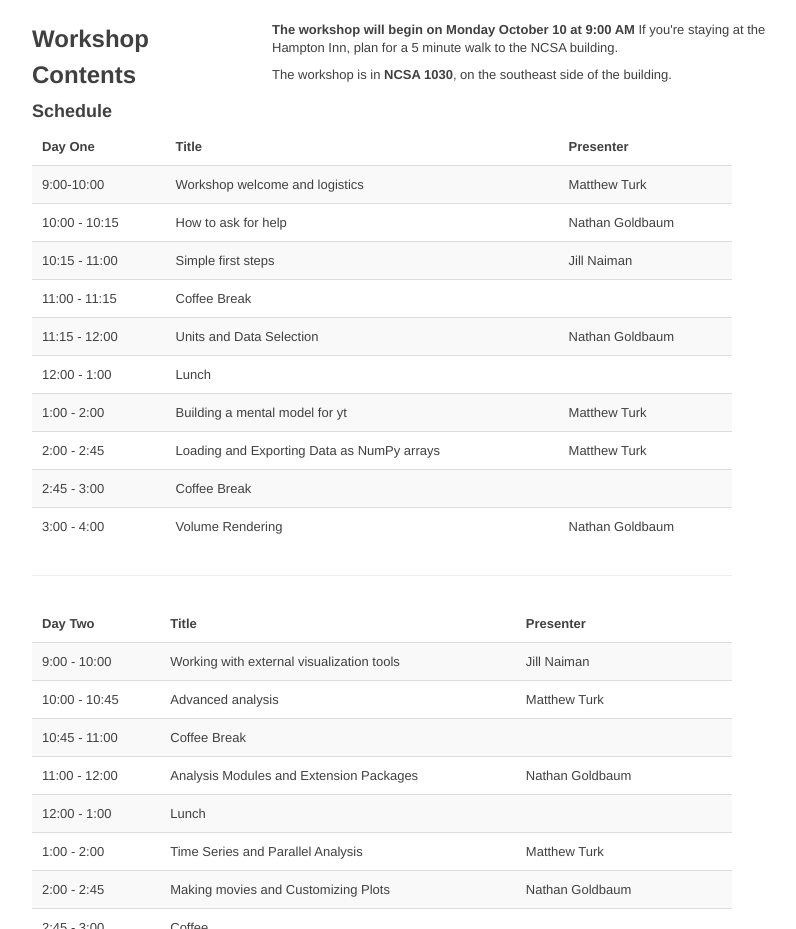
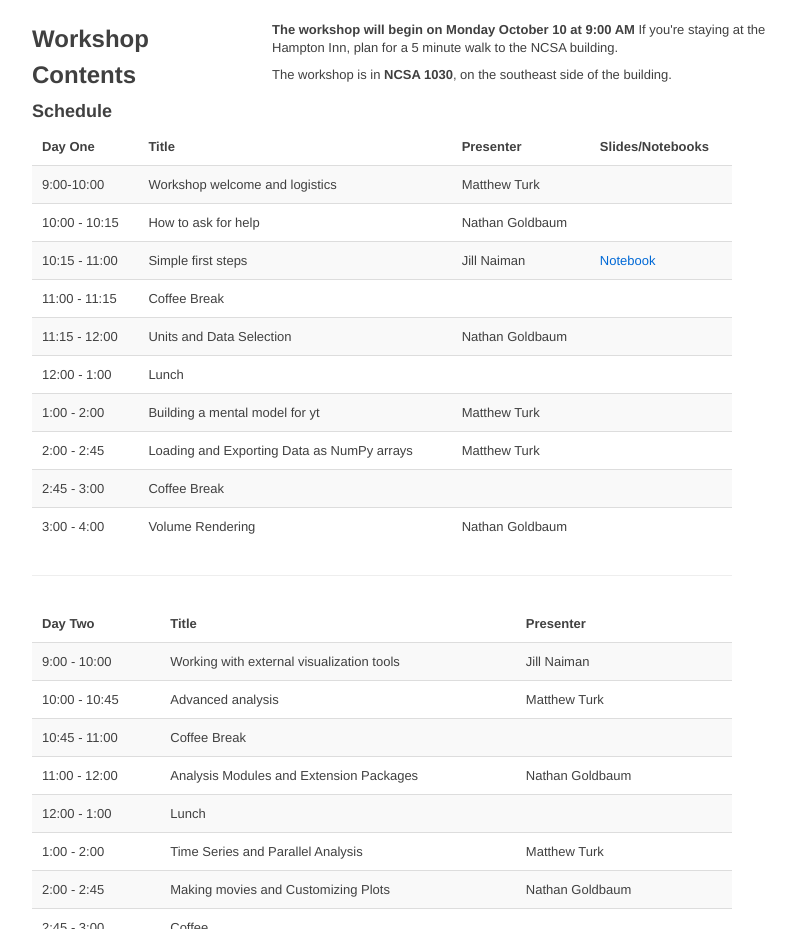
Before and after one commit to ricardovolert/workshop2016, a plain HTML site: page index.html in a window 1280 px wide. Shown: the part 1720-2649 px from the top of the page, without its empty margins (228-1024 px from the left). Drawn offline with Linux system fonts and the light colour scheme.

Commit message:
adding basic plotting slides

```diff
--- a/index.html
+++ b/index.html
@@ -274,58 +274,68 @@
               <!-- DAY ONE -->
               <table class="bordered zebra-striped", width="800px">
                 <thead>
-                  <th>Day One</th><th>Title</th><th>Presenter</th>
+                  <th>Day One</th><th>Title</th><th>Presenter</th><th>Slides/Notebooks</th>
                 </thead>
                 <tbody>
                   <tr>
 			        <td> 9:00-10:00 </td>
 			        <td> Workshop welcome and logistics </td>
-                    <td> Matthew Turk </td>
+				<td> Matthew Turk </td>
+				<td></td>
                   </tr>
                   <tr>
                     <td> 10:00 - 10:15 </td>
                     <td> How to ask for help </td>
                     <td> Nathan Goldbaum </td>
+				<td></td>
                   </tr>
                   <tr>
                     <td> 10:15 - 11:00 </td>
                     <td> Simple first steps</td>
                     <td> Jill Naiman </td>
+				<td><a href="notebooks/intro_to_data_and_plots.ipynb">Notebook</a></td>
                   </tr>
                   <tr>
                     <td> 11:00 - 11:15 </td>
                     <td> Coffee Break </td>
                     <td> </td>
+				<td></td>
                   </tr>
                   <tr>
                     <td> 11:15 - 12:00 </td>
                     <td> Units and Data Selection </td>
                     <td> Nathan Goldbaum </td>
+				<td></td>
                   </tr>
                   <tr>
                     <td> 12:00 - 1:00 </td>
                     <td> Lunch </td>
                     <td> </td>
+				<td></td>
                   </tr>
                   <tr>
                     <td> 1:00 - 2:00 </td>
                     <td> Building a mental model for yt </td>
                     <td> Matthew Turk </td>
+				<td></td>
                   </tr>
                   <tr>
                     <td> 2:00 - 2:45 </td>
                     <td> Loading and Exporting Data as NumPy arrays </td>
                     <td> Matthew Turk </td>
+				<td></td>
                   </tr>
                   <tr>
                     <td> 2:45 - 3:00 </td>
                     <td> Coffee Break </td>
                     <td> </td>
+				<td></td>
                   </tr>
                   <tr>
                     <td> 3:00 - 4:00 </td>
                     <td> Volume Rendering </td>
                     <td> Nathan Goldbaum </td>
+				<td></td>
                   </tr>
                 </tbody>
               </table>
```
Also changed, not shown: 1 other file.
